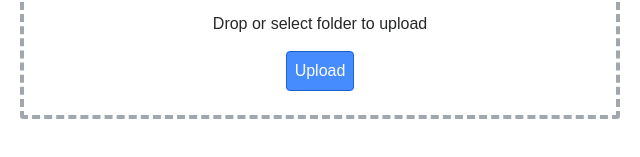
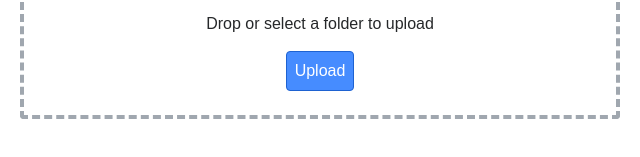
Before and after one commit to aduth/ipfs.casa, a plain HTML site: page index.html in a window 1280 px wide. Shown: the part 183-340 px from the top of the page, 320-960 px from the left. Drawn offline with Linux system fonts and the light colour scheme.

Commit message:
Improve grammar "select a folder"

```diff
--- a/index.html
+++ b/index.html
@@ -17,7 +17,7 @@
 			<svg id="upload-icon" xmlns="http://www.w3.org/2000/svg" viewBox="0 0 24 24" width="64" height="64">
 				<path d="M19.35 10.04C18.67 6.59 15.64 4 12 4 9.11 4 6.6 5.64 5.35 8.04 2.34 8.36 0 10.91 0 14c0 3.31 2.69 6 6 6h13c2.76 0 5-2.24 5-5 0-2.64-2.05-4.78-4.65-4.96zM14 13v4h-4v-4H7l5-5 5 5h-3z"/>
 			</svg>
-			<p>Drop or select folder to upload</p>
+			<p>Drop or select a folder to upload</p>
 			<label tabindex="0" role="button" id="upload-button" for="upload">Upload</label>
 			<input tabindex="-1" name="file" type="file" id="upload" webkitdirectory directory multiple>
 		</form>
```
